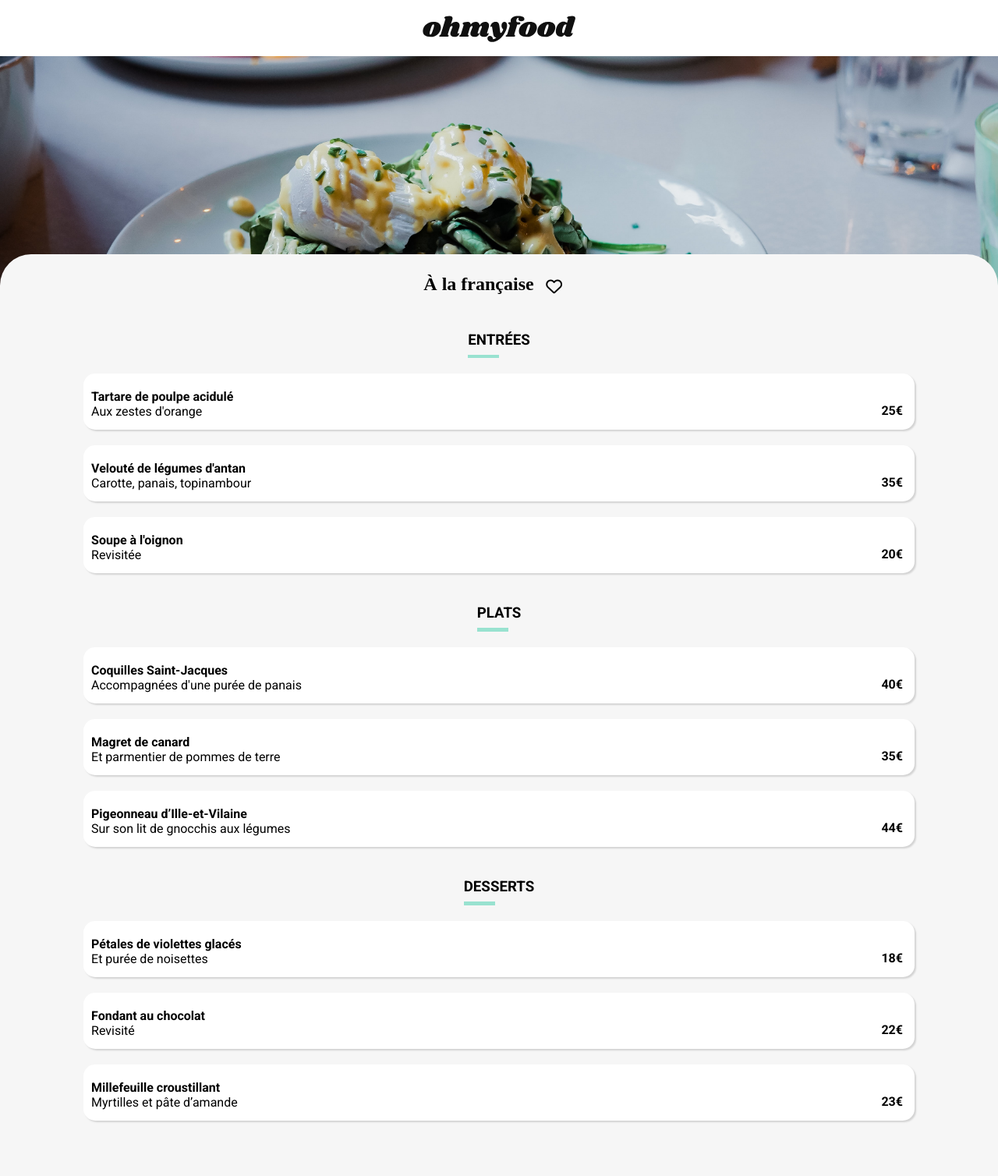
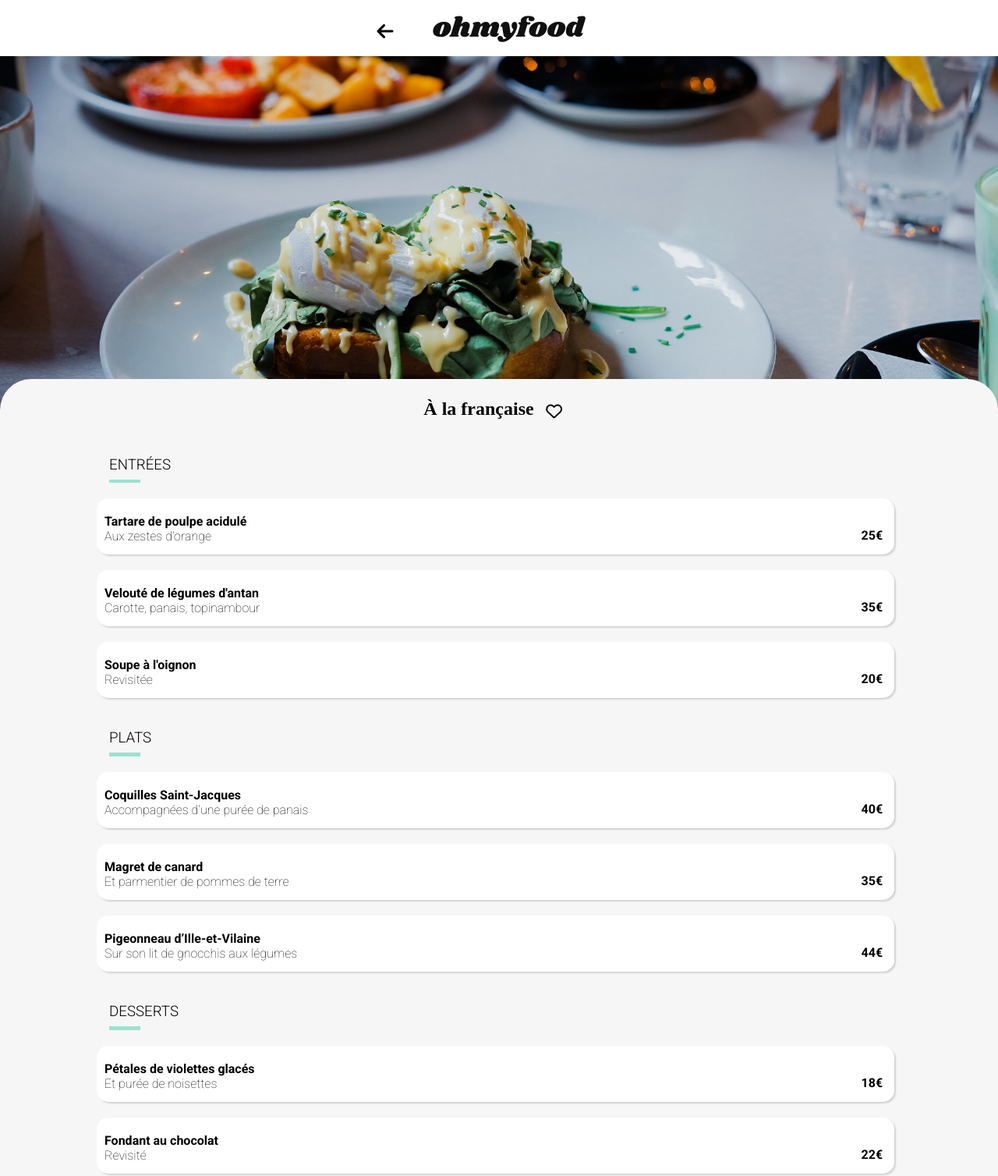
Before and after one commit to Fragzw/P3, a website: page menus_pages_html/fr.html in a window 1280 px wide. Shown: the top 1508 px of the page at 78% size. Drawn offline with Linux system fonts and the light colour scheme; a web font is replaced by a local one.

Commit message:
fin de la transition pages menu, modifications de la dimension de la span nouveau, changement de la size de la font et modification format écran +de 871px

```diff
--- a/menus_pages_html/fr.html
+++ b/menus_pages_html/fr.html
@@ -16,6 +16,9 @@
   <header>
     <div class="header__page">
       <h1>
+        <a href="/index.html" class="backLink">
+          <i class="fa fa-arrow-left"></i>
+        </a>
         <img src="../images/logo/ohmyfood@2x.svg" alt="logo ohmyfood">
       </h1>
     </div>
@@ -45,7 +48,7 @@
         <div class="underline-title"></div>
       </div>
 
-
+      <div class="delay">
         <article class="entree1">
           <h4 class="h4">Tartare de poulpe acidulé<br>
             <span class="h4__infos">Aux zestes d'orange</span>
@@ -55,7 +58,9 @@
             <i class=" valid fas fa-check-circle" aria-hidden="true"></i>
           </div>
         </article>
+      </div>
 
+      <div class="delay">
         <article class="entree2">
           <h4 class="h4">Velouté de légumes d'antan<br>
             <span class="h4__infos">Carotte, panais, topinambour</span>
@@ -65,7 +70,9 @@
             <i class=" valid fas fa-check-circle" aria-hidden="true"></i>
           </div>
         </article>
+      </div>
 
+      <div class="delay">
         <article class="entree3">
           <h4 class="h4">Soupe à l'oignon<br>
             <span class="h4__infos">Revisitée</span>
@@ -75,6 +82,7 @@
             <i class="valid fas fa-check-circle" aria-hidden="true"></i>
           </div>
         </article>
+      </div>
     </section>
 
 
@@ -85,6 +93,7 @@
         <div class="underline-title"></div>
       </div>
 
+      <div class="delay">
         <article class="plat1">
           <h4 class="h4">Coquilles Saint-Jacques<br>
             <span class="h4__infos">Accompagnées d'une purée de panais</span>
@@ -94,7 +103,9 @@
             <i class="valid fas fa-check-circle" aria-hidden="true"></i>
           </div>
         </article>
+      </div>
 
+      <div class="delay">
         <article class="plat2">
           <h4 class="h4">Magret de canard<br>
             <span class="h4__infos">Et parmentier de pommes de terre</span>
@@ -104,7 +115,9 @@
             <i class="valid fas fa-check-circle" aria-hidden="true"></i>
           </div>
         </article>
+      </div>
 
+      <div class="delay">
         <article class="plat3">
           <h4 class="h4">Pigeonneau d’Ille-et-Vilaine<br>
             <span class="h4__infos">Sur son lit de gnocchis aux légumes</span>
@@ -114,6 +127,7 @@
             <i class="valid fas fa-check-circle" aria-hidden="true"></i>
           </div>
         </article>
+      </div>
     </section>
 
 
@@ -123,6 +137,7 @@
         <div class="underline-title"></div>
       </div>
 
+      <div class="delay">
         <article class="dessert1">
           <h4 class="h4">Pétales de violettes glacés<br>
             <span class="h4__infos">Et purée de noisettes</span>
@@ -132,7 +147,9 @@
             <i class="valid fas fa-check-circle" aria-hidden="true"></i>
           </div>
         </article>
+      </div>
 
+      <div class="delay">
         <article class="dessert2">
           <h4 class="h4">Fondant au chocolat<br>
             <span class="h4__infos">Revisité</span>
@@ -142,7 +159,9 @@
             <i class="valid fas fa-check-circle" aria-hidden="true"></i>
           </div>
         </article>
+      </div>
 
+      <div class="delay">
         <article class="dessert3">
           <h4 class="h4">Millefeuille croustillant<br>
             <span class="h4__infos">Myrtilles et pâte d’amande</span>
@@ -152,6 +171,7 @@
             <i class="valid fas fa-check-circle" aria-hidden="true"></i>
           </div>
         </article>
+      </div>
     </section>
 
     <div class="btn">
--- a/sass/menus.scss
+++ b/sass/menus.scss
@@ -41,8 +41,8 @@
         right: 1em;
         top: 1em;
         position: absolute;
-        height: 2.5em; /* hauteur du parent */
-        line-height: 0.7em; /* hauteur de ligne (identique) */
+        height: 33px; /* hauteur du parent */
+        line-height: 0.3em; /* hauteur de ligne (identique) */
         white-space: nowrap; /* interdiction de passer à la ligne */
         border-radius: 5%;
       }
--- a/sass/menus_pages_scss/pages.scss
+++ b/sass/menus_pages_scss/pages.scss
@@ -14,12 +14,14 @@
     }
 }
 
+
 /* animation logo tcheck */
 
 .fa-check-circle {
-    transform: rotate(359deg);
+    transform: rotate(-359deg);
     transition: transform 0.7s;
 }
+
 /* animation logo tcheck */
 
 .header__page {
@@ -44,7 +46,8 @@
     margin: 20px 0 0 10px;
 
     &__infos {
-        font-weight: normal;
+        font-weight:100;
+
     }
 }
 
@@ -133,6 +136,10 @@ main {
         font-weight: bold;
         padding: 38px 15px 0 15px;
     }
+}
+
+.menu__entree__title {
+    font-weight: 300
 }
 
 /* cartes check ENTREE */
@@ -241,6 +248,10 @@ main {
     }
 }
 
+.menu__plat__title {
+    font-weight: 300
+}
+
 /* cartes check PLAT */
 
 .plat:hover>.plat__check {
@@ -286,6 +297,7 @@ main {
     font-size: 25px;
 }
 
+
 /* dessert */
 
 .dessert1,
@@ -304,7 +316,7 @@ main {
 
 .menu__dessert {
     position: relative;
-    margin: 0px 15px 30px 15px;
+    margin: 0px 15px 0px 15px;
 }
 
 .dessert {
@@ -331,6 +343,11 @@ main {
     .dessert__check>.valid {
         transform: rotate(0deg);
     }
+}
+
+
+.menu__dessert__title {
+    font-weight: 300
 }
 
 /* cartes check DESSERT */
@@ -378,14 +395,15 @@ main {
     font-size: 25px;
 }
 
+
 /* bouton commander */
 
 .btn__commander {
     color: white;
-    padding: 1.5rem 3rem;
+    padding: 1rem 3rem;
     text-align: center;
     background: linear-gradient($color-secondary, $color-primary);
-    margin: 4rem auto;
+    margin: 3rem auto;
     border-radius: 30px;
     border: unset;
     cursor: pointer;
@@ -418,6 +436,52 @@ main {
     @include heart-hover
 }
 
+
+/* arrow back */
+
+.backLink {
+    position: relative;
+    right: 45px;
+    font-size: x-large;
+    bottom: 5px;
+}
+
+
+/* animations pages */
+
+@keyframes appear {
+    0% {
+        transform: scale(0);
+        opacity: 0;
+    }
+    100% {
+        transform: scale(1);
+        opacity: 1;
+    }
+}
+
+.delay {
+    animation: slideup 1s forwards;
+    opacity: 0;
+
+    @for $i from 1 through 5 {
+        &:nth-child(#{$i}) {
+          animation-delay: calc(#{$i}s / 5);
+        }
+}
+}
+
+@keyframes slideup {
+    from {
+      transform: translatey(20px);
+      opacity: 0%;
+    }
+    to {
+      transform: translatey(0px);
+      opacity: 100%;
+    }
+  }
+
 /* media queries */
 
 @media (max-width: 450px) {
@@ -432,10 +496,10 @@ main {
     .menu__entree,
     .menu__plat,
     .menu__dessert {
-        display: flex;
         flex-direction: column;
         align-items: center;
         padding: 5px 5vw;
+        margin: 0px 15px 30px 60px;
     }
 
     .menu {
@@ -467,4 +531,7 @@ main {
     .footer {
         text-align: center;
     }
+    #pages_body main img {
+        height: 60vh;
+    }
 }
```
Also changed, not shown: menus_pages_html/delice.html (+21 -1 lines), menus_pages_html/note.html (+23 -1 lines), menus_pages_html/palette.html (+23 -11 lines), css/style.css. Lines whose indentation alone changed are shown as unchanged.
